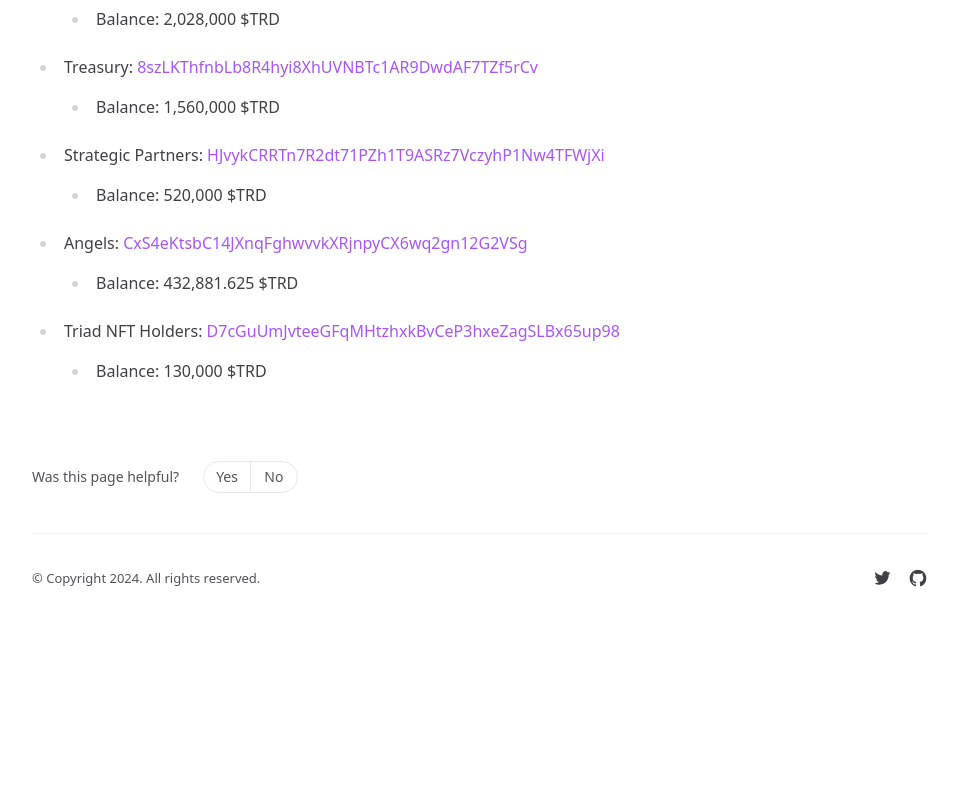
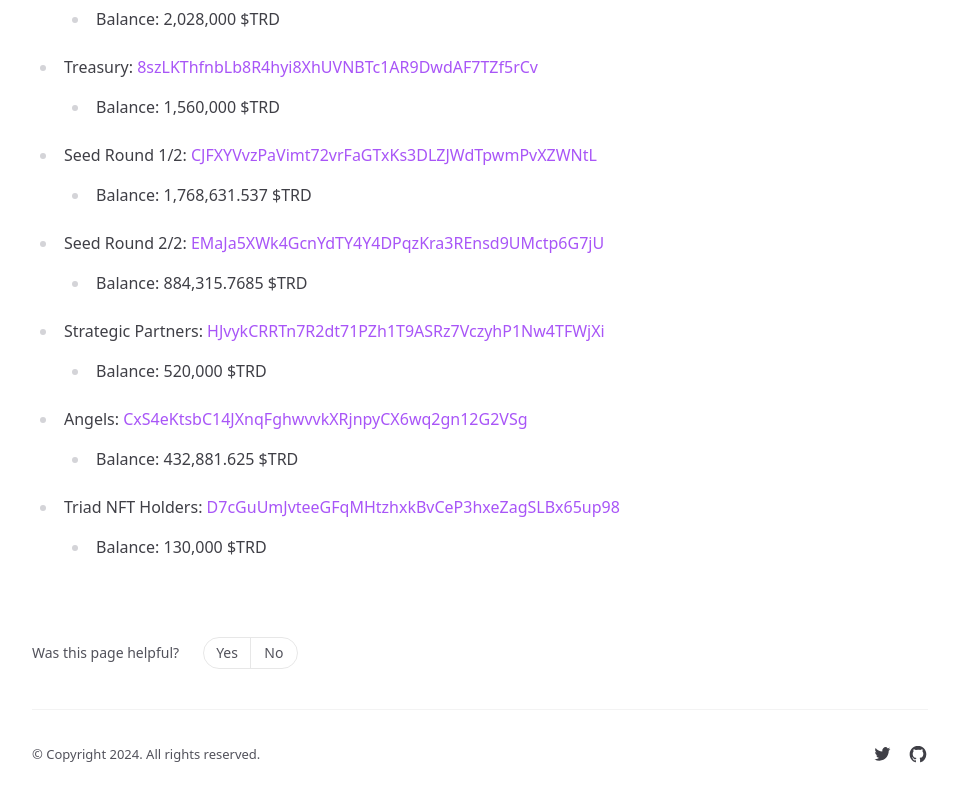
Before and after one commit to triadxyz/docs, a Next.js app: page /tokenomics in a window 1280 px wide. Shown: the part 3242-4042 px from the top of the page, without its empty margins (320-1278 px from the left). Before the commit the page ends 3896 px from the top, so only its background shows below. Built offline with nearby package versions, Linux system fonts and the light colour scheme.

Commit message:
add seed round wallets

```diff
--- a/src/pages/tokenomics.mdx
+++ b/src/pages/tokenomics.mdx
@@ -77,6 +77,14 @@ This is the largest allocation, dedicated to fueling the growth and expansion of
 
   - Balance: 1,560,000 $TRD
 
+- Seed Round 1/2: [CJFXYVvzPaVimt72vrFaGTxKs3DLZJWdTpwmPvXZWNtL](https://solscan.io/address/CJFXYVvzPaVimt72vrFaGTxKs3DLZJWdTpwmPvXZWNtL)
+
+  - Balance: 1,768,631.537 $TRD
+
+- Seed Round 2/2: [EMaJa5XWk4GcnYdTY4Y4DPqzKra3REnsd9UMctp6G7jU](https://solscan.io/address/EMaJa5XWk4GcnYdTY4Y4DPqzKra3REnsd9UMctp6G7jU)
+
+  - Balance: 884,315.7685 $TRD
+
 - Strategic Partners: [HJvykCRRTn7R2dt71PZh1T9ASRz7VczyhP1Nw4TFWjXi](https://solscan.io/address/HJvykCRRTn7R2dt71PZh1T9ASRz7VczyhP1Nw4TFWjXi)
 
   - Balance: 520,000 $TRD
```
